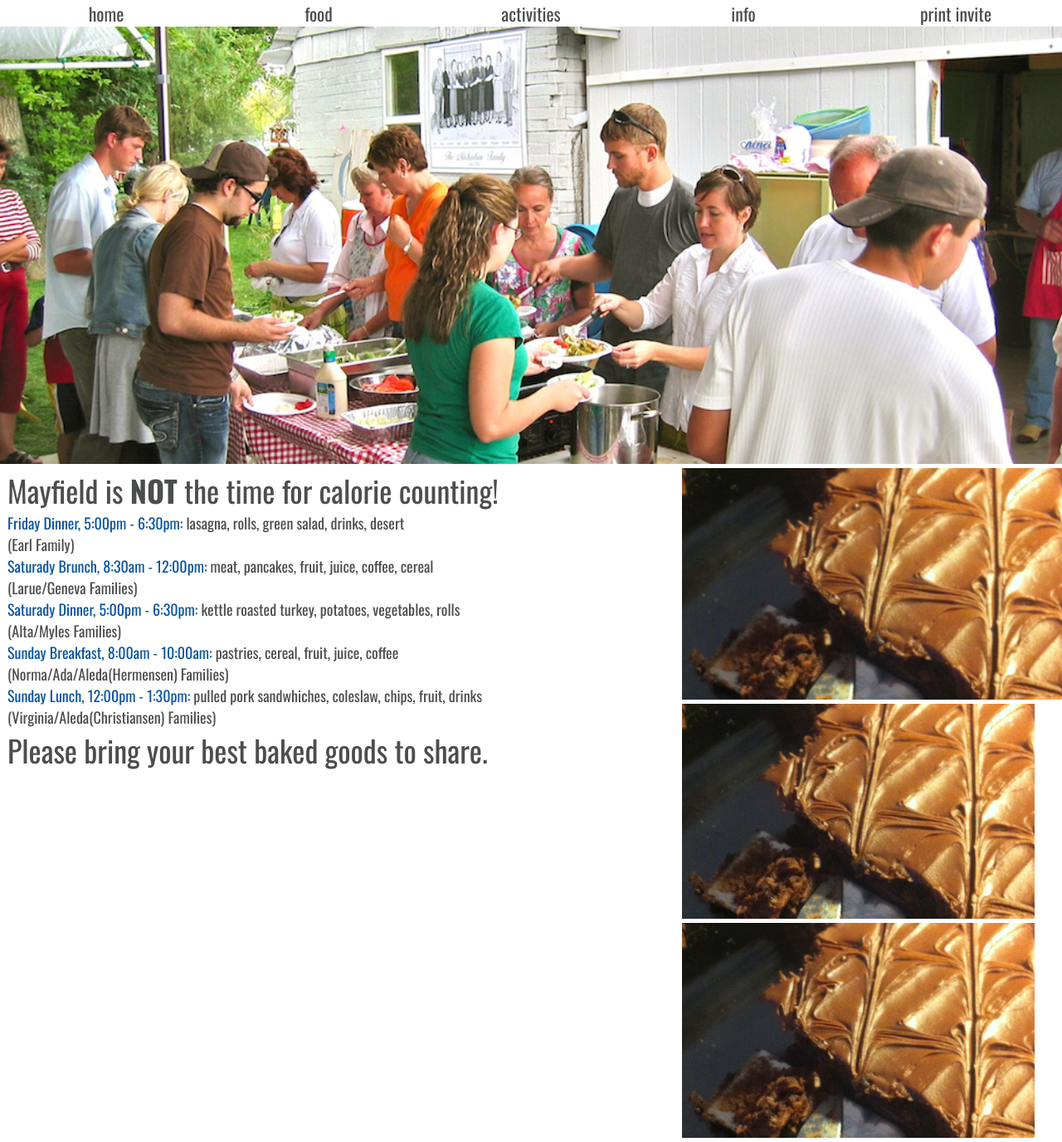
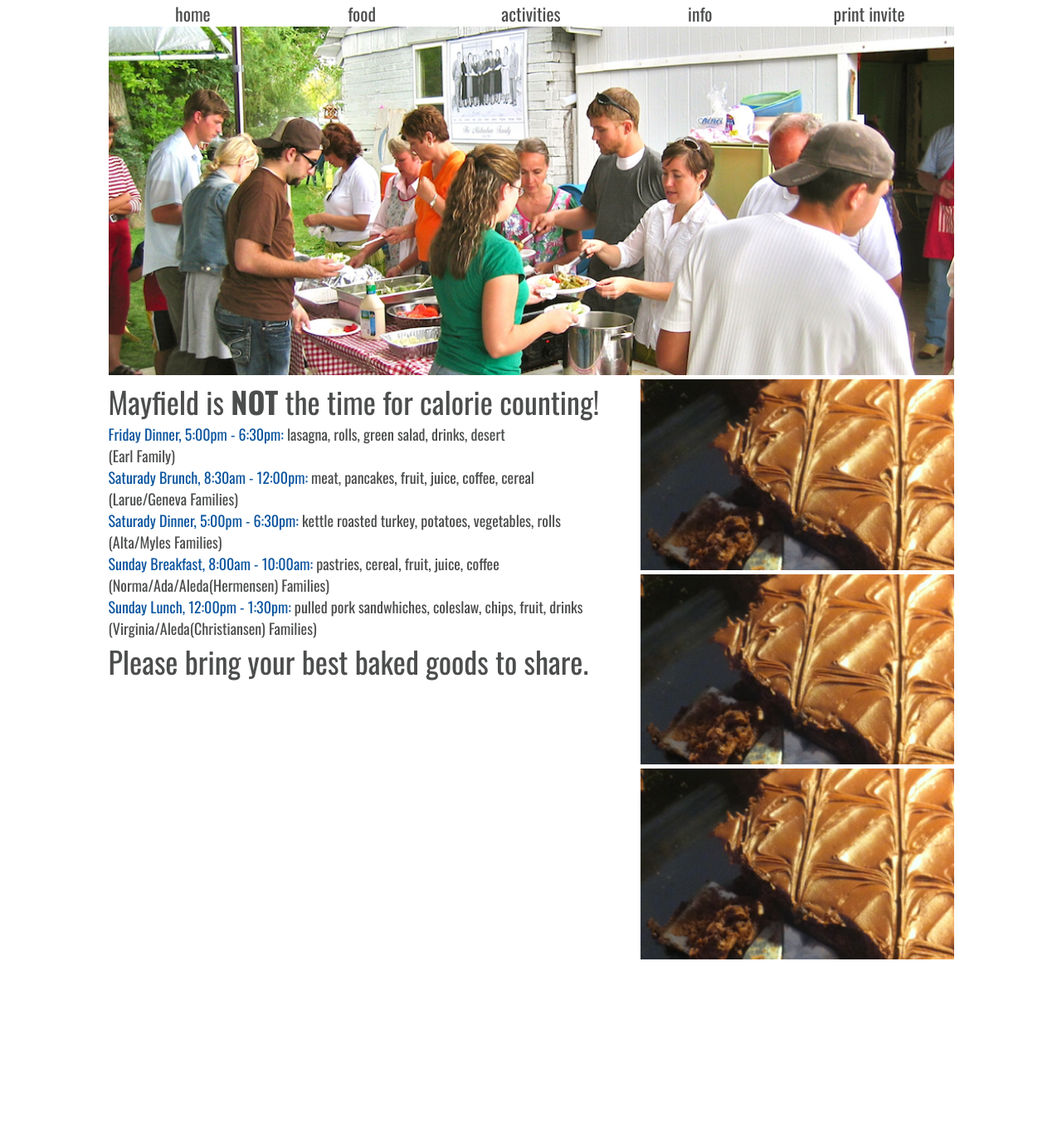
Before and after one commit to scizo/michaelsen-reunion, a Jekyll site: the page built from food.html, in a window 1280 px wide. Shown: the whole page at 83% size. Built offline with Jekyll 4.4.1, drawn with Linux system fonts in a browser that asks for light colours; after the commit the page ends 1161 px from its top, so only the background shows below that.

Commit message:
Changing to a fixed width layout.

```diff
--- a/food.html
+++ b/food.html
@@ -2,7 +2,6 @@
 layout: default
 ---
 <img id="food-line" src="images/food.png" alt="Waiting in line for food"/>
-<div id="content">
 <div id="menu">
   <p id="headline">Mayfield is <b>NOT</b> the time for calorie counting!</p>
   <ul>
@@ -39,4 +38,3 @@ layout: default
   <img id="cake2" src="images/cake.png" alt="Cake!"/>
   <img id="cake3" src="images/cake.png" alt="Cake!"/>
 </div>
-</div>
--- a/index.html
+++ b/index.html
@@ -2,7 +2,6 @@
 layout: default
 ---
 <img id="flags" src="images/flags.png" alt="The Flags of Mayfield"/>
-<div id="content">
 <h3 id="headline">Three days. Two nights. One Family. 1000 memories!</h3>
 <div id="title" class="clearfix">
   <h1>Michaelsen Family <span>Reunion</span></h1>
@@ -11,4 +10,3 @@ layout: default
     <h3>August 3 - 5, 2012</h3>
   </div>
 </div>
-</div>
--- a/stylesheets/styles.css
+++ b/stylesheets/styles.css
@@ -135,8 +135,7 @@ mark {background-color: #fcd700; color: #000; font-style: italic; font-weight: b
 html { background: #fff; }
 body {
   color: #4c4d4d;
-  width: 100%;
-  max-width: 1440px;
+  width: 1019px;
   margin: 0 auto;
 }
 
@@ -159,8 +158,6 @@ body {
 #cake {
   width: 100%;
 }
-
-#content { padding-left: 0.5em; }
 
 #headline { font-size: 213% }
 
@@ -188,13 +185,13 @@ body {
 
 #menu {
   float: left;
-  width: 63%;
+  width: 62%;
 }
 #menu p { font-size: 200%; }
 
 #treats {
   float: right;
-  width: 36%;
+  width: 37%;
 }
 
 
```
Lines whose indentation alone changed are shown as unchanged.
